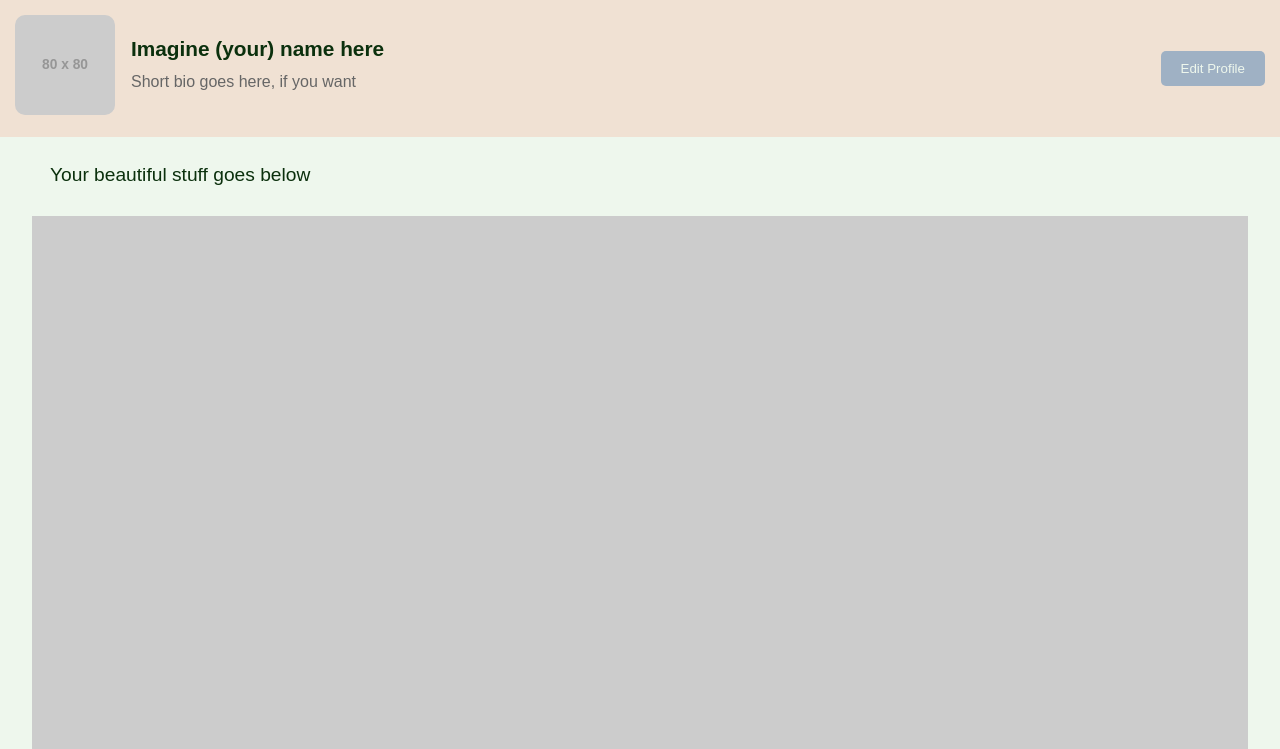
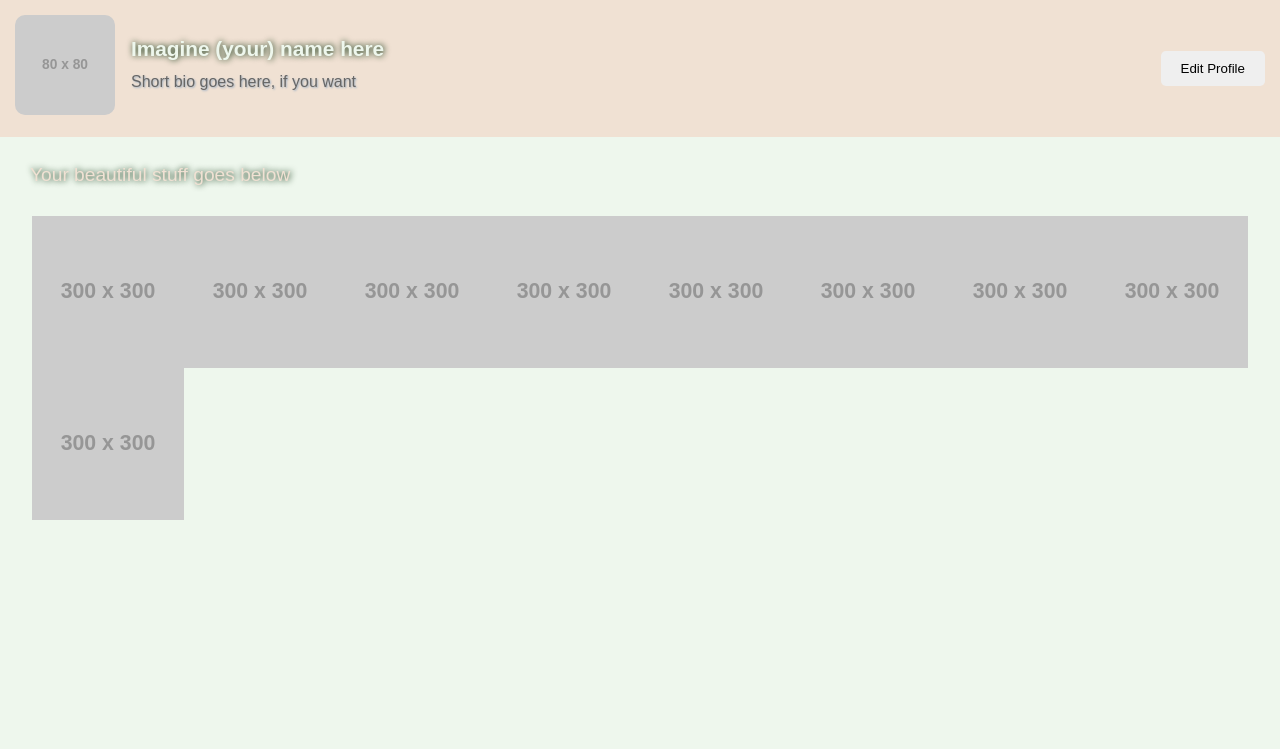
Before and after one commit to elis-elis/clone-instagram-project, a website: page index.html in a window 1280 px wide. Shown: the top 749 px of the page. Drawn offline with Linux system fonts and the light colour scheme; placeholder pictures from the web are drawn by us.

Commit message:
fix(main.css, index.html):  make gallery its own independent block - and not both a block and an element, add text shadows for better readability, fixed typo, made a smooth transition for button hover effect

```diff
--- a/css/main.css
+++ b/css/main.css
@@ -1,3 +1,5 @@
+/* CSS */
+
 /* Reset default styles */
 * {
     margin: 0;
@@ -38,18 +40,21 @@ body {
     font-size: 1.3rem;
     font-weight: bold;
     margin-bottom: 5px;
+    text-shadow: #0b300d 1px 0 6px;
+    color: #eef7ed;
 }
 
 .profile__bio {
-    font-size: 1rm;
+    font-size: 1rem;
     color: #666;
     margin-bottom: 10px;
+    text-shadow: 1px 1px 2px #9fb1c4;
 }
 
 .profile__button {
     padding: 10px 20px;
-    background-color: #9fb1c4;
-    color: #eef7ed;
+    background-color: #9fb1c4 0.3s ease;
+    color: #eef7ed 0.3s ease;
     border: none;
     border-radius: 5px;
     cursor: pointer;
@@ -61,24 +66,29 @@ body {
 }
 
 /* Gallery Block */
-.profile__gallery {
+.gallery {
 }
 
-.profile__gallery__title {
+.gallery__title {
     font-size: 1.2rem;
-    padding: 0 50px 10px;
+    padding: 0 30px 10px;
     font-weight: lighter;
+    color: #f0e1d3;
+    text-shadow: #0b300d 1px 0 6px;
 }
 
-.profile__gallery__grid {
+.gallery__grid {
     overflow: hidden;
     display: grid;
-    grid-template-columns: repeat(auto-fill);
+    grid-template-columns: repeat(auto-fill, minmax(150px, 1fr));
     padding: 1em 2em 2em;
 }
 
-.profile__gallery__image {
+.gallery__image {
     width: 100%;
     aspect-ratio: 1;
     object-fit: cover;
 }
+
+.profile__gallery {
+}
--- a/index.html
+++ b/index.html
@@ -27,58 +27,56 @@
                 <button class="profile__button">Edit Profile</button>
             </header>
 
-            <!-- Gallery wrapper. A child block called gallery -->
-            <section class="profile__gallery gallery">
-                <h2 class="profile__gallery__title">
-                    Your beautiful stuff goes below
-                </h2>
+            <!-- Gallery wrapper -->
+            <section class="gallery">
+                <h2 class="gallery__title">Your beautiful stuff goes below</h2>
                 <!-- Gallery items. Each photo/card -->
-                <div class="profile__gallery__grid">
+                <div class="gallery__grid">
                     <!-- Images inside. The actual photos -->
                     <img
                         src="https://via.placeholder.com/300"
                         alt="Gallery image 1"
-                        class="profile__gallery__image"
+                        class="gallery__image"
                     />
                     <img
                         src="https://via.placeholder.com/300"
                         alt="Gallery image 2"
-                        class="profile__gallery__image"
+                        class="gallery__image"
                     />
                     <img
                         src="https://via.placeholder.com/300"
                         alt="Gallery image 3"
-                        class="profile__gallery__image"
+                        class="gallery__image"
                     />
                     <img
                         src="https://via.placeholder.com/300"
                         alt="Gallery image 4"
-                        class="profile__gallery__image"
+                        class="gallery__image"
                     />
                     <img
                         src="https://via.placeholder.com/300"
                         alt="Gallery image 5"
-                        class="profile__gallery__image"
+                        class="gallery__image"
                     />
                     <img
                         src="https://via.placeholder.com/300"
                         alt="Gallery image 6"
-                        class="profile__gallery__image"
+                        class="gallery__image"
                     />
                     <img
                         src="https://via.placeholder.com/300"
                         alt="Gallery image 7"
-                        class="profile__gallery__image"
+                        class="gallery__image"
                     />
                     <img
                         src="https://via.placeholder.com/300"
                         alt="Gallery image 8"
-                        class="profile__gallery__image"
+                        class="gallery__image"
                     />
                     <img
                         src="https://via.placeholder.com/300"
                         alt="Gallery image 9"
-                        class="profile__gallery__image"
+                        class="gallery__image"
                     />
                 </div>
                 <!-- Add more as needed -->
```
